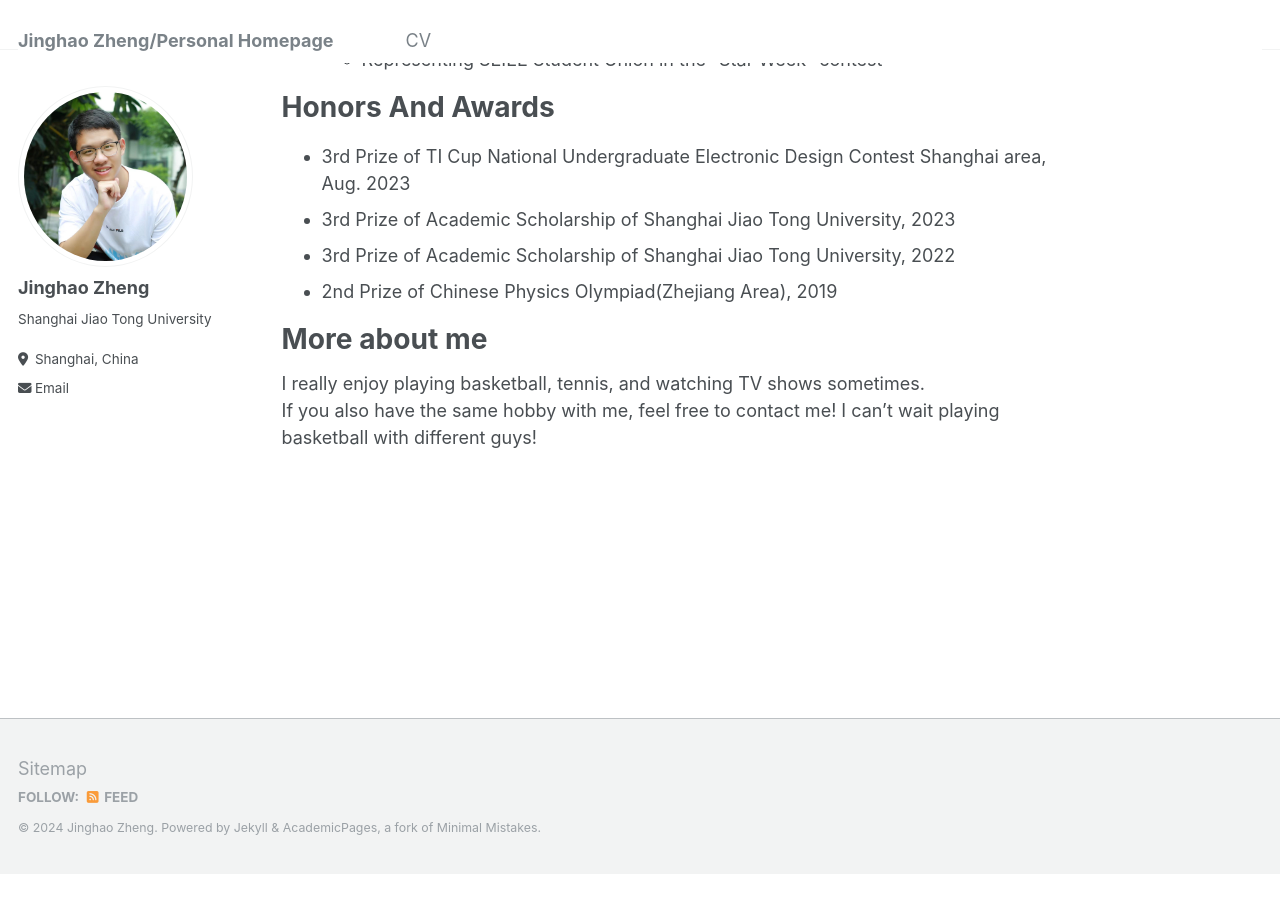
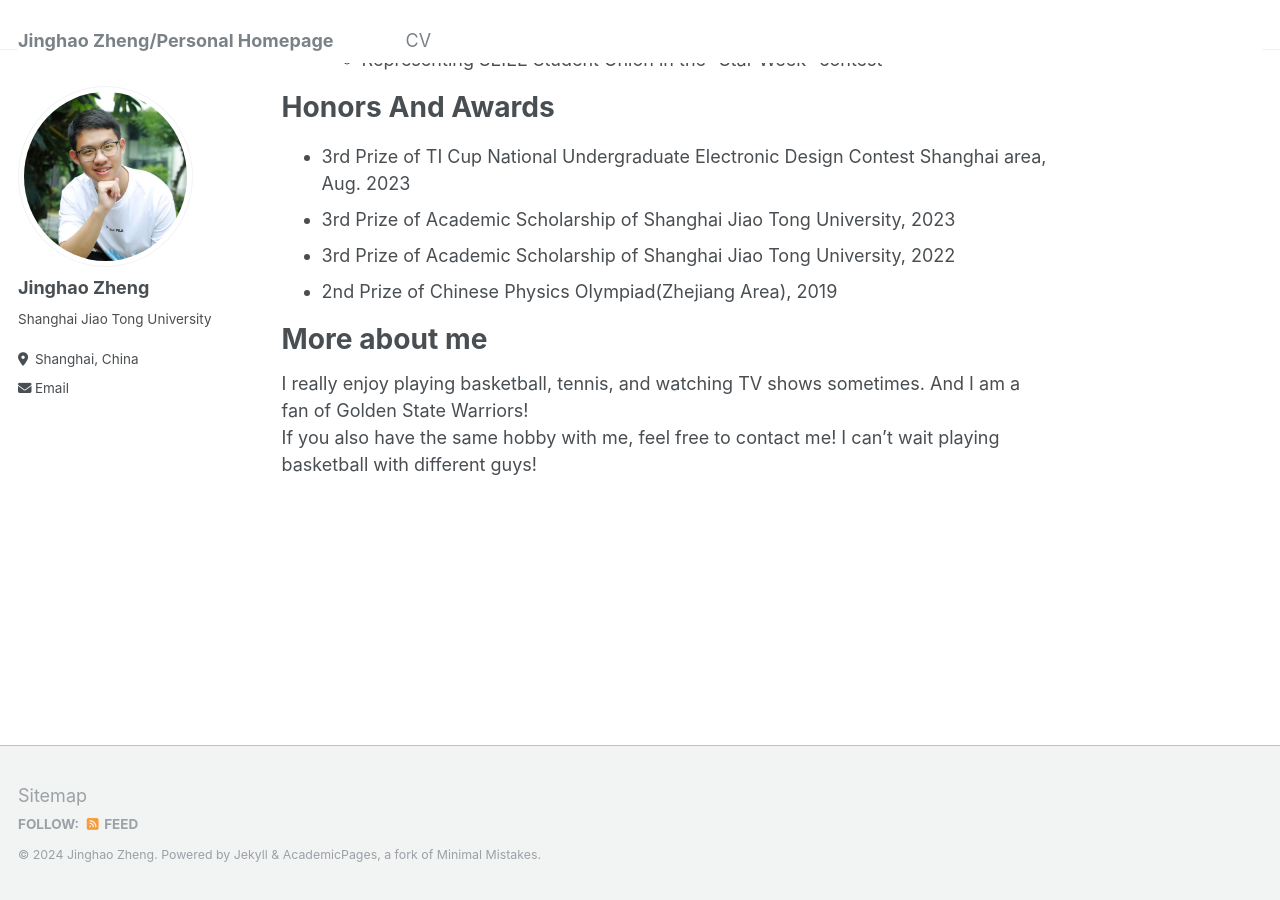
Before and after one commit to JinghaoZheng/JinghaoZheng.github.io, a Jekyll site: the page built from _pages/about.md, in a window 1280 px wide and 900 px high, scrolled down 2503 px. Built offline with Jekyll 4.4.1, drawn with Linux system fonts in a browser that asks for light colours; before the commit the page ends 3376 px from its top, so only the background shows below that.

Commit message:
Update about.md

```diff
--- a/_pages/about.md
+++ b/_pages/about.md
@@ -75,5 +75,5 @@ Honors And Awards
 
 More about me
 ======
-I really enjoy playing basketball, tennis, and watching TV shows sometimes.
+I really enjoy playing basketball, tennis, and watching TV shows sometimes. And I am a fan of Golden State Warriors!
 If you also have the same hobby with me, feel free to contact me! I can't wait playing basketball with different guys!
```
